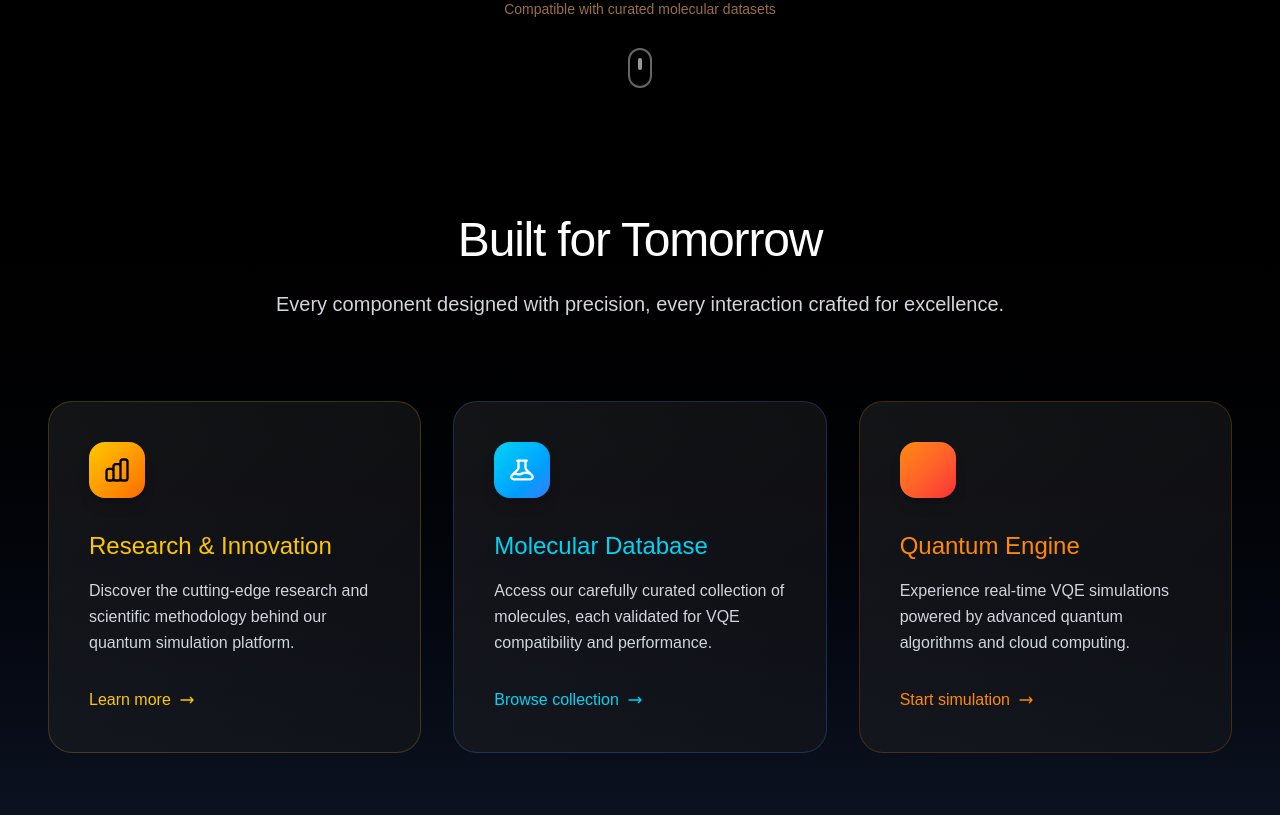
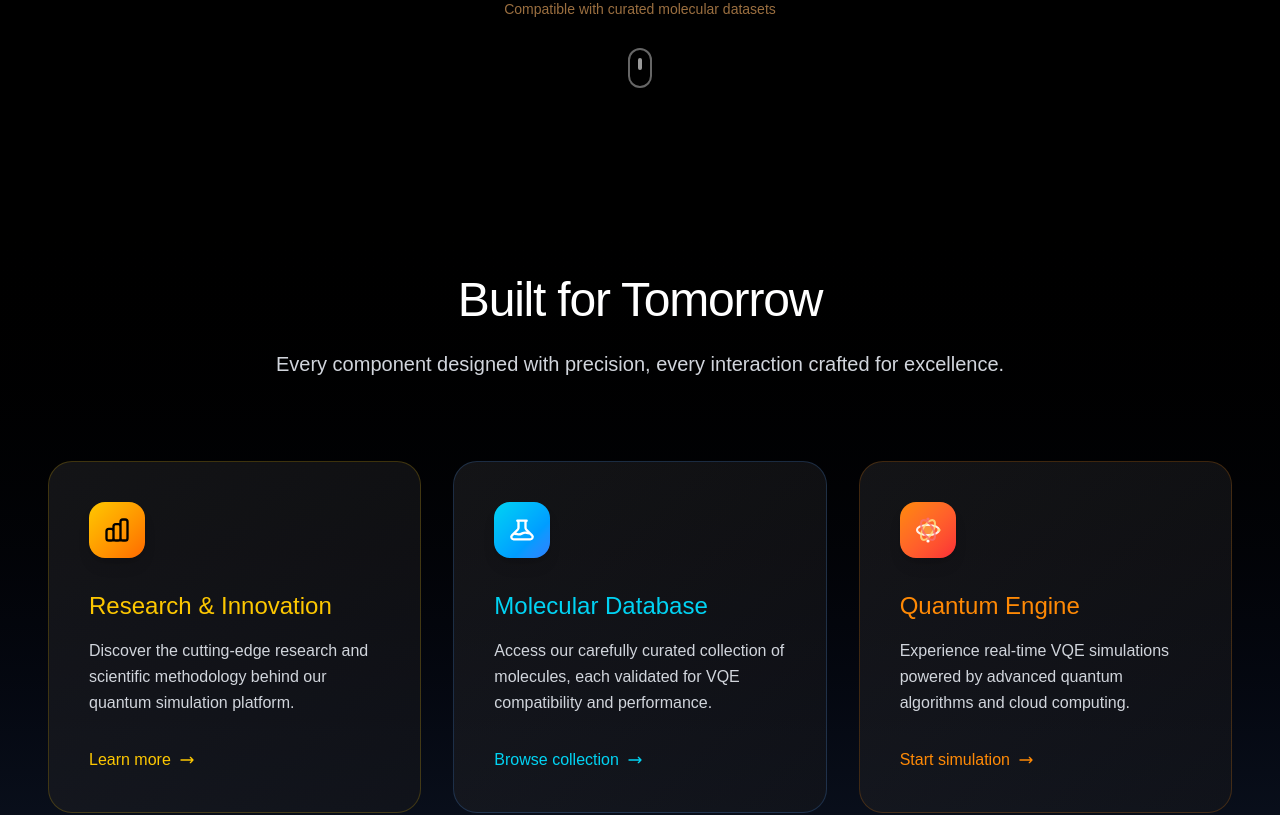
Before and after one commit to Mr-Rahul-Paul/quantum-sim--Hackathon-winner, a Next.js app: page / in a window 1280 px wide. Shown: the part 680-1495 px from the top of the page. Built offline with nearby package versions, Linux system fonts and the light colour scheme.

Commit message:
visual changes for better ux and svg missing fix

```diff
--- a/app/page.tsx
+++ b/app/page.tsx
@@ -10,20 +10,10 @@ export default function HomePage() {
   const containerRef = useRef(null);
   const heroRef = useRef(null);
 
-  // const { scrollYProgress } = useScroll({
-  //   target: containerRef,
-  //   offset: ["start start", "end start"]
-  // });
-
-  // const heroParallax = useTransform(scrollYProgress, [0, 1], ["0%", "30%"]);
-  // const heroOpacity = useTransform(scrollYProgress, [0, 0.3], [1, 0]);
-  // const heroScale = useTransform(scrollYProgress, [0, 0.3], [1, 0.95]);
-
   const redirect2 = () => router.push("/simulation");
   const redirect1 = () => router.push("/curated-list");
   const redirect3 = () => router.push("/Project-Overview");
 
-  // Apple-style animation variants
   const fadeInUp = {
     hidden: { opacity: 0, y: 40 },
     visible: {
@@ -31,7 +21,7 @@ export default function HomePage() {
       y: 0,
       transition: {
         duration: 0.8,
-        ease: [0.25, 0.4, 0.25, 1], // Apple's signature easing
+        ease: [0.25, 0.4, 0.25, 1],
       },
     },
   };
@@ -59,7 +49,7 @@ export default function HomePage() {
     },
   };
 
-  // Section component with Apple-style reveal
+
   const Section = ({
     children,
     className = "",
@@ -74,7 +64,7 @@ export default function HomePage() {
       <motion.section
         ref={ref}
         initial={{ opacity: 0, y: 60 }}
-        animate={isInView ? { opacity: 1, y: 0 } : { opacity: 0, y: 60 }}
+        animate={isInView ? { opacity: 1, y: 60 } : { opacity: 1, y: 60 }} // little ambiguity remain here for me
         transition={{ duration: 0.8, ease: [0.25, 0.4, 0.25, 1] }}
         className={className}
       >
@@ -341,13 +331,45 @@ export default function HomePage() {
               >
                 <div className="w-14 h-14 bg-gradient-to-br from-orange-400 to-red-500 rounded-2xl mb-8 flex items-center justify-center shadow-lg">
                   <svg
-                    className="w-7 h-7 text-white"
+                    className="w-8 h-8 text-white"
                     fill="none"
-                    stroke="currentColor"
-                    viewBox="0 0 24 24"
-                  ></svg>
+                    viewBox="0 0 32 32"
+                  >
+                    <circle cx="16" cy="16" r="4" fill="#fb923c" />
+                    <ellipse
+                      cx="16"
+                      cy="16"
+                      rx="11"
+                      ry="5"
+                      stroke="#fff"
+                      strokeWidth="2"
+                      opacity="0.9"
+                    />
+                    <ellipse
+                      cx="16"
+                      cy="16"
+                      rx="5"
+                      ry="11"
+                      stroke="#fde68a"
+                      strokeWidth="2"
+                      opacity="0.8"
+                      transform="rotate(30 16 16)"
+                    />
+                    <ellipse
+                      cx="16"
+                      cy="16"
+                      rx="11"
+                      ry="5"
+                      stroke="#f87171"
+                      strokeWidth="2"
+                      opacity="0.8"
+                      transform="rotate(60 16 16)"
+                    />
+                    <circle cx="27" cy="16" r="1.6" fill="#fde68a" />
+                    <circle cx="16" cy="5" r="1.6" fill="#f87171" />
+                    <circle cx="16" cy="27" r="1.6" fill="#fff" />
+                  </svg>
                 </div>
-
                 <h3 className="text-2xl font-medium text-orange-400 mb-4">
                   Quantum Engine
                 </h3>
```
